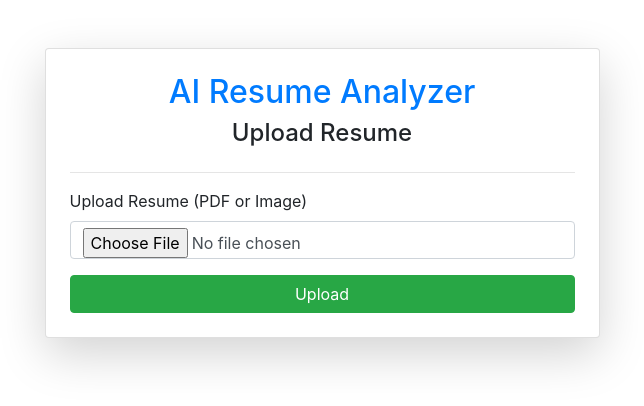
After one commit to anup-codes/AI-Resume-Checker, a Django app: page /resume/ in a window 1280 px wide. The commit adds this page. Shown: the top 406 px of the page, without its empty margins (318-962 px from the left). Run offline with Django 5.2, Linux system fonts and the light colour scheme; the visitor is signed in with stand-in values (Sample User, id 1); some libraries are stand-ins or nearby versions.

Commit message:
uploading resume in image and pdf done and modification of register

```diff
--- a/djangosessionauth/myapp/urls.py
+++ b/djangosessionauth/myapp/urls.py
@@ -8,10 +8,11 @@ from django.conf.urls.static import static
 
 # Define URL patterns
 urlpatterns = [
-    path('home/', home, name="home"),                 # Home page
-    path("admin/", admin.site.urls),                  # Admin interface
-    path('login/', login_page, name='login_page'),    # Login page
-    path('register/', register_page, name='register'),# Registration page
+    path('home/', home, name="home"),                    # Home page
+    path("admin/", admin.site.urls),                     # Admin interface
+    path('login/', login_page, name='login_page'),       # Login page
+    path('register/', register_page, name='register'),   # Registration page
+    path('resume/', upload_resume, name='upload_resume'),# Resume page
 ]
 
 # Serve media files in development mode
--- a/djangosessionauth/myapp/views.py
+++ b/djangosessionauth/myapp/views.py
@@ -4,6 +4,8 @@ from django.contrib.auth import authenticate, login
 from django.contrib.auth.decorators import login_required
 from django.contrib.auth.models import User
 from .models import *
+from .models import Resume
+import os
 
 def home(request):
     profile = request.user.username
@@ -36,32 +38,58 @@ def login_page(request):
 # Define a view function for the registration page
 def register_page(request):
     if request.method == 'POST':
-        first_name = request.POST.get('first_name')
-        last_name = request.POST.get('last_name')
+        name = request.POST.get('name')
         username = request.POST.get('username')
+        email = request.POST.get('email')
         password = request.POST.get('password')
 
-        # Check if a user with the provided username already exists
-        user = User.objects.filter(username=username)
-
-        if user.exists():
-            # Display an information message if the username is taken
-            messages.info(request, "Username already taken!")
+        # Username must be unique
+        if User.objects.filter(username=username).exists():
+            messages.error(request, "Username already taken!")
             return redirect('/register/')
 
-        # Create a new User object with the provided information
+        # Email must be unique
+        if User.objects.filter(email=email).exists():
+            messages.error(request, "Email already registered!")
+            return redirect('/register/')
+
+        # Create user properly
         user = User.objects.create_user(
-            first_name=first_name,
-            last_name=last_name,
-            username=username
+            username=username,
+            email=email,
+            password=password,
+            first_name=name  # store full name here
         )
 
-        # Set the user's password and save the user object
-        user.set_password(password)
-        user.save()
-
-        # Display an information message indicating successful account creation
-        messages.info(request, "Account created Successfully!")
-        return redirect('/register/')
+        messages.success(request, "Account created successfully!")
+        return redirect('/login/')
 
     return render(request, 'register.html')
+
+
+@login_required
+def upload_resume(request):
+    if request.method == "POST":
+        resume_file = request.FILES.get('resume')
+
+        if not resume_file:
+            messages.error(request, "No file uploaded.")
+            return redirect('/resume/')
+
+        ext = os.path.splitext(resume_file.name)[1].lower()
+
+        allowed_extensions = ['.pdf', '.jpg', '.jpeg', '.png']
+
+        if ext not in allowed_extensions:
+            messages.error(request, "Only PDF or image files are allowed.")
+            return redirect('/resume/')
+
+        Resume.objects.create(
+            user=request.user,
+            resume=resume_file
+        )
+
+        messages.success(request, "Resume uploaded successfully!")
+        return redirect('/resume/')
+
+    return render(request, 'resume.html')
--- /dev/null
+++ b/djangosessionauth/templates/resume.html
@@ -0,0 +1,48 @@
+<!DOCTYPE html>
+<html lang="en">
+<head>
+    <meta charset="UTF-8">
+    <title>Upload Resume</title>
+    <meta name="viewport" content="width=device-width, initial-scale=1.0">
+    <link href="https://maxcdn.bootstrapcdn.com/bootstrap/4.5.2/css/bootstrap.min.css" rel="stylesheet">
+</head>
+
+<body>
+    <div class="container mt-5">
+
+        <form class="col-6 mx-auto card p-4 shadow-lg"
+              method="post"
+              enctype="multipart/form-data">
+
+            {% csrf_token %}
+
+            <h2 class="text-center text-primary">AI Resume Analyzer</h2>
+            <h4 class="text-center">Upload Resume</h4>
+            <hr>
+
+            {% if messages %}
+            <div class="alert alert-info">
+                {% for message in messages %}
+                    {{ message }}
+                {% endfor %}
+            </div>
+            {% endif %}
+
+            <!-- Resume Upload -->
+            <div class="form-group">
+                <label>Upload Resume (PDF or Image)</label>
+                <input type="file"
+                       name="resume"
+                       class="form-control"
+                       accept=".pdf, image/*"
+                       required>
+            </div>
+
+            <button type="submit" class="btn btn-success btn-block">
+                Upload
+            </button>
+
+        </form>
+    </div>
+</body>
+</html>
```
Also changed, not shown: djangosessionauth/djangosessionauth/settings.py (+7 -11 lines), djangosessionauth/myapp/models.py (+8 -0 lines), djangosessionauth/templates/register.html (+30 -18 lines), djangosessionauth/media/resumes/360_F_895751088_J5haQIbq3VDsEffGfvoTKonpWChW94cc.jpg (added), djangosessionauth/media/resumes/eg-1.jpg (added), djangosessionauth/myapp/migrations/0003_initial.py (added), 2 other files.
